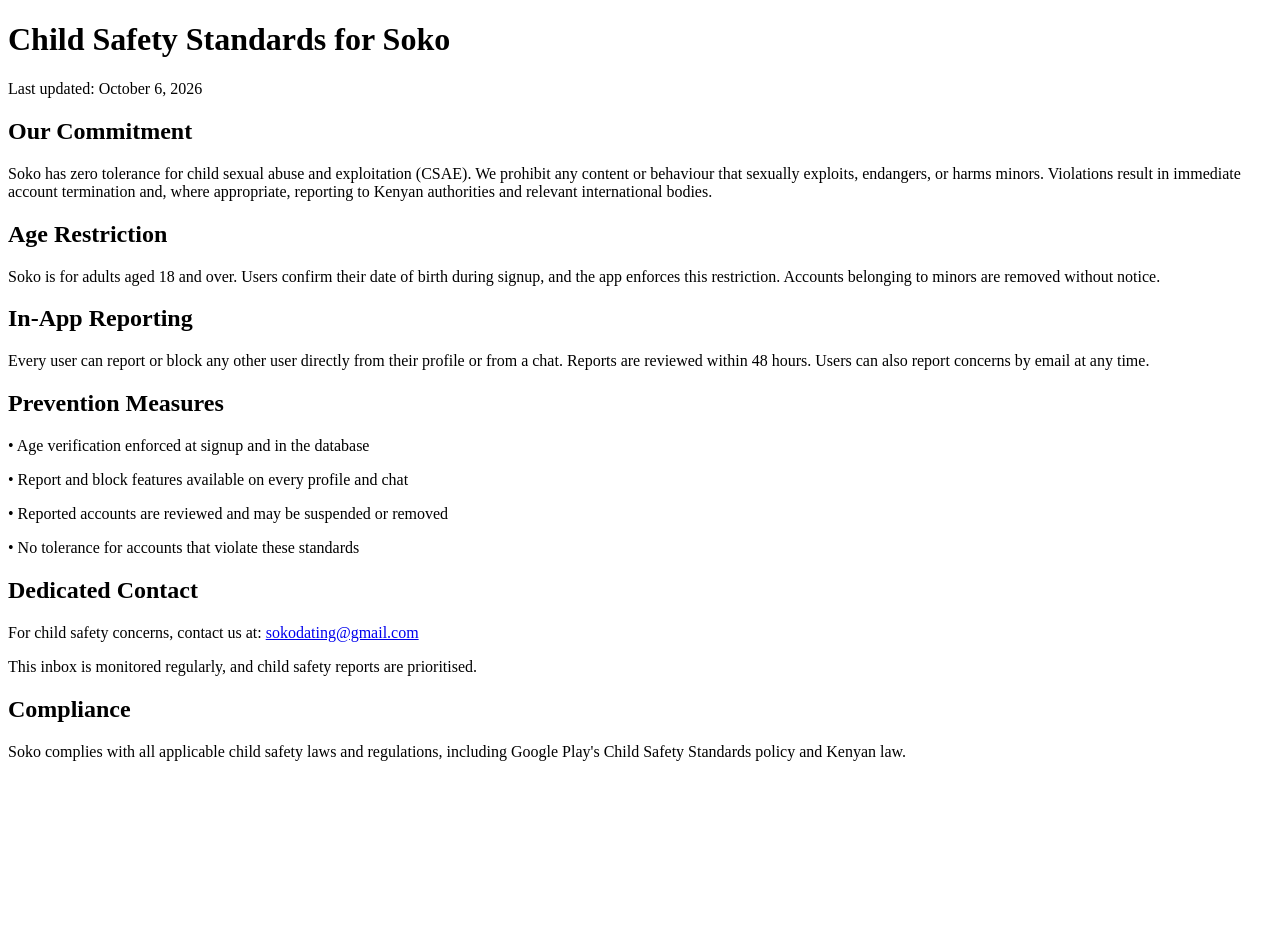
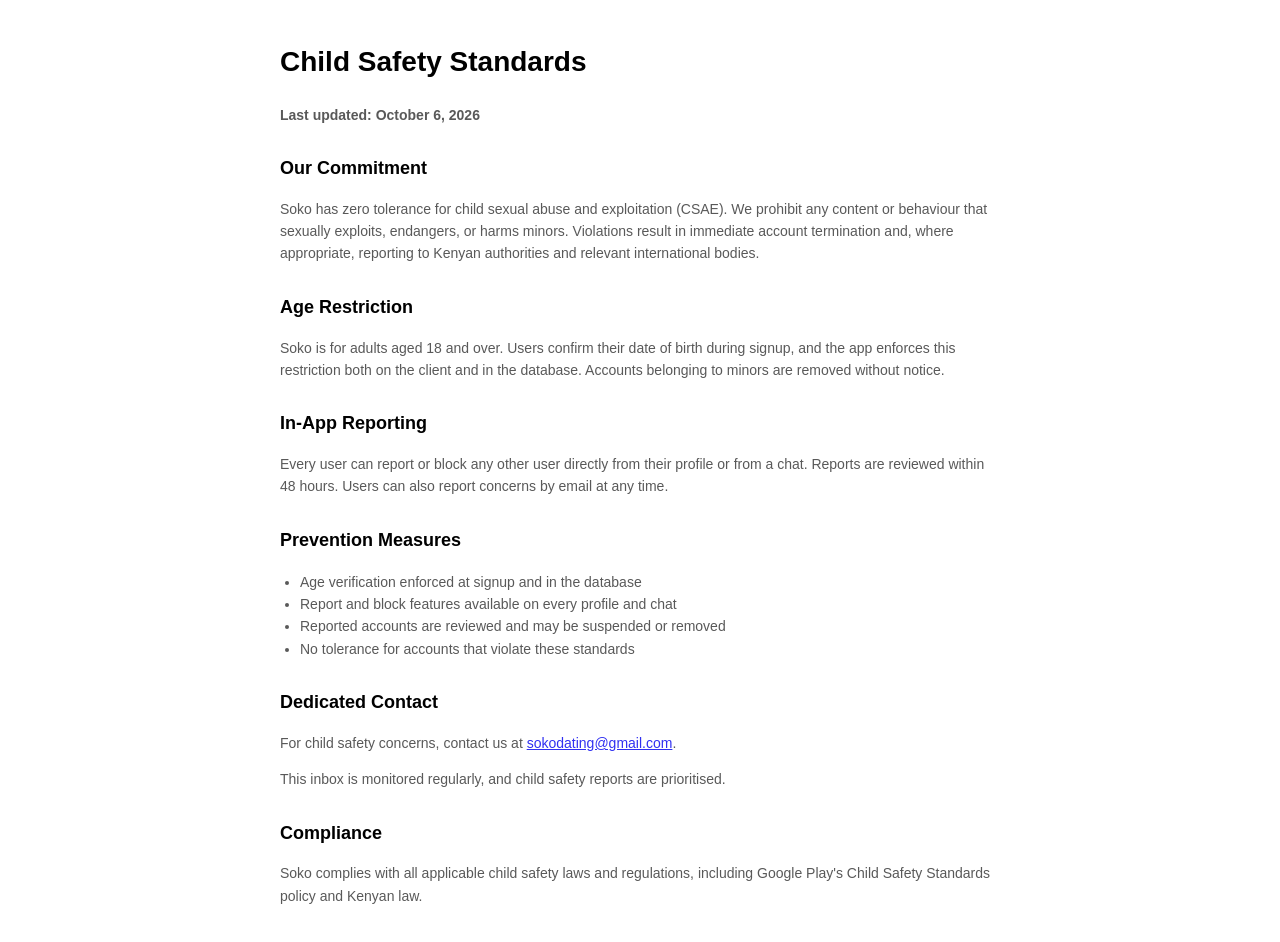
Before and after one commit to Chirchir-Dan/soko-privacy, a plain HTML site: page safety.html in a window 1280 px wide. Before the commit the page ends 800 px from the top, so only its background shows below. Drawn offline with Linux system fonts and the light colour scheme.

Commit message:
Enhance child safety standards page layout and content
Updated the HTML structure and added styling for better readability. Enhanced the content for clarity and compliance with child safety standards.

```diff
--- a/safety.html
+++ b/safety.html
@@ -1,30 +1,45 @@
 <!DOCTYPE html>
 <html>
-<head><title>Child Safety Standards - Soko</title></head>
+<head>
+<title>Child Safety Standards - Soko</title>
+<meta charset="utf-8">
+<style>
+  body { font-family: Arial, sans-serif; max-width: 720px; margin: 40px auto; padding: 0 20px; color: #333; line-height: 1.6; }
+  h1 { font-size: 28px; color: #000; }
+  h2 { font-size: 18px; color: #000; margin-top: 28px; }
+  p, li { font-size: 14px; color: #595959; }
+  ul { padding-left: 20px; }
+  a { color: #3030F1; }
+</style>
+</head>
 <body>
-<h1>Child Safety Standards for Soko</h1>
-<p>Last updated: October 6, 2026</p>
+
+<h1>Child Safety Standards</h1>
+<p><strong>Last updated: October 6, 2026</strong></p>
 
 <h2>Our Commitment</h2>
 <p>Soko has zero tolerance for child sexual abuse and exploitation (CSAE). We prohibit any content or behaviour that sexually exploits, endangers, or harms minors. Violations result in immediate account termination and, where appropriate, reporting to Kenyan authorities and relevant international bodies.</p>
 
 <h2>Age Restriction</h2>
-<p>Soko is for adults aged 18 and over. Users confirm their date of birth during signup, and the app enforces this restriction. Accounts belonging to minors are removed without notice.</p>
+<p>Soko is for adults aged 18 and over. Users confirm their date of birth during signup, and the app enforces this restriction both on the client and in the database. Accounts belonging to minors are removed without notice.</p>
 
 <h2>In-App Reporting</h2>
 <p>Every user can report or block any other user directly from their profile or from a chat. Reports are reviewed within 48 hours. Users can also report concerns by email at any time.</p>
 
 <h2>Prevention Measures</h2>
-<p>• Age verification enforced at signup and in the database</p>
-<p>• Report and block features available on every profile and chat</p>
-<p>• Reported accounts are reviewed and may be suspended or removed</p>
-<p>• No tolerance for accounts that violate these standards</p>
+<ul>
+  <li>Age verification enforced at signup and in the database</li>
+  <li>Report and block features available on every profile and chat</li>
+  <li>Reported accounts are reviewed and may be suspended or removed</li>
+  <li>No tolerance for accounts that violate these standards</li>
+</ul>
 
 <h2>Dedicated Contact</h2>
-<p>For child safety concerns, contact us at: <a href="mailto:sokodating@gmail.com">sokodating@gmail.com</a></p>
+<p>For child safety concerns, contact us at <a href="mailto:sokodating@gmail.com">sokodating@gmail.com</a>.</p>
 <p>This inbox is monitored regularly, and child safety reports are prioritised.</p>
 
 <h2>Compliance</h2>
 <p>Soko complies with all applicable child safety laws and regulations, including Google Play's Child Safety Standards policy and Kenyan law.</p>
+
 </body>
 </html>
```
